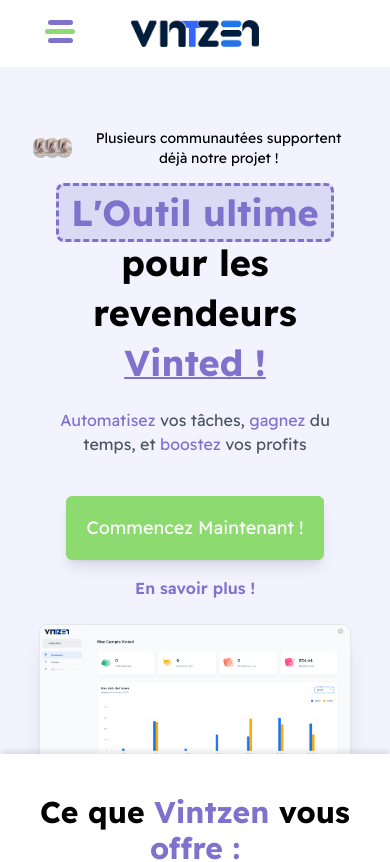
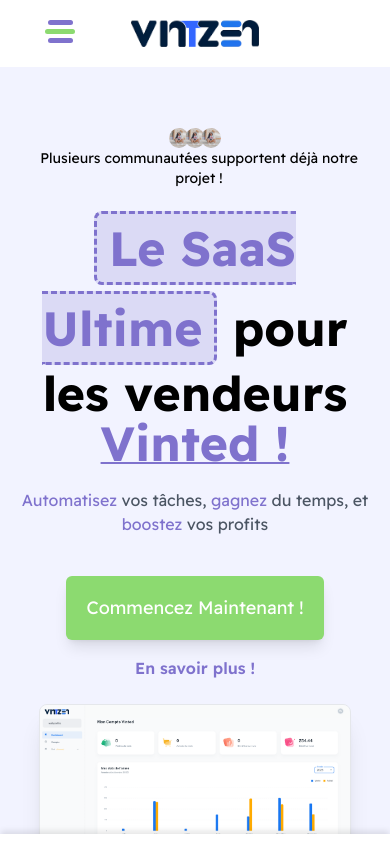
Before and after one commit to Eaulmesse/vintzen_front, a React (Vite) app: page / in a window 390 px wide. Shown: the top 862 px of the page. Built offline with nearby package versions, Linux system fonts and the light colour scheme.

Commit message:
new h1, responsive adjustements

```diff
--- a/src/components/Header/Header.jsx
+++ b/src/components/Header/Header.jsx
@@ -9,8 +9,8 @@ const Header = () => {
 
     return (
         <motion.header id='hero' className="text-center readex-pro bg-opacity-10 bg-indigo-400 overflow-hidden">
-            <div className='md:w-3/6 w-5/6 max-w-xl m-auto'>
-                <div className='mt-32 flex items-center justify-center space-x-2'>
+            <div className='w-custom max-w-xl m-auto'>
+                <div className='mt-32 flex flex-col lg:flex-row items-center justify-center space-x-2'>
                     <div className='flex justify-center'>
                         <img className='w-5 h-5 rounded-full' src={clientExemple} alt="" />
                         <img className='w-5 h-5 rounded-full -ml-1' src={clientExemple} alt="" />
@@ -18,7 +18,7 @@ const Header = () => {
                     </div>
                     <p className='text-sm'>Plusieurs communautées supportent déjà notre projet !</p>
                 </div>
-                <motion.h1 initial={{ opacity: 0 }} animate={{ opacity: 1 }} transition={{ delay: 0.75, duration: 1 }} className='text-4xl/[50px] font-bold mt-5'><span className='text-custom-purple bg-custom-purple bg-opacity-20 px-3 py-1 border-[3px] border-custom-purple border-dashed rounded-lg'>L'Outil ultime</span> pour les revendeurs <span className='text-custom-purple underline decoration-2'>Vinted !</span></motion.h1>
+                <motion.h1 initial={{ opacity: 0 }} animate={{ opacity: 1 }} transition={{ delay: 0.75, duration: 1 }} className='text-5xl/[50px] font-bold mt-5'><span className='text-custom-purple bg-custom-purple bg-opacity-20 px-3 py-1 border-[3px] border-custom-purple border-dashed rounded-lg text-5xl/[80px] '>Le SaaS Ultime</span> pour les vendeurs <span className='text-custom-purple underline decoration-2'>Vinted !</span></motion.h1>
                 <motion.p initial={{ opacity: 0 }} animate={{ opacity: 1 }} transition={{ delay: 0.75, duration: 1 }} className='mt-5 text-gray-600'><span className='text-custom-purple'>Automatisez </span>vos tâches, <span className='text-custom-purple'>gagnez</span>  du temps, et <span className='text-custom-purple'>boostez</span> vos profits</motion.p>
 
                 <motion.div initial={{ opacity: 0 }} animate={{ opacity: 1 }} transition={{ delay: 1.25, duration: 2 }} className='mt-10 flex flex-col md:flex-row md:justify-evenly items-center md:space-x-4'>
```
